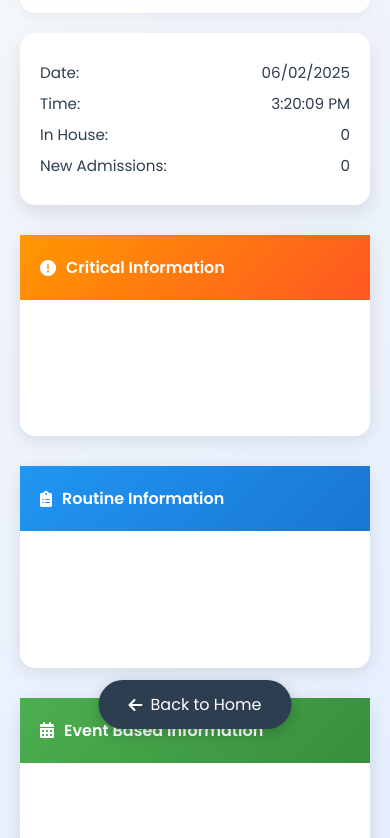
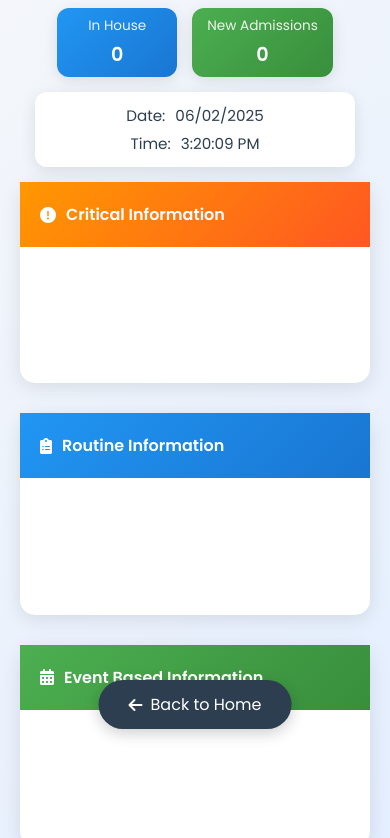
Before and after one commit to D-sumanth/careconnect_2, a website: page public/staff-dashboard.html in a window 390 px wide. Shown: the part 95-933 px from the top of the page. Drawn offline with Linux system fonts and the light colour scheme; no server answers.

Commit message:
updated all dashboards

```diff
--- a/public/css/staff.css
+++ b/public/css/staff.css
@@ -16,26 +16,15 @@ body {
 .top-container {
   display: flex;
   justify-content: space-between;
-  align-items: flex-start;
-  margin-bottom: 30px;
-  gap: 20px;
-}
-
-header {
-  text-align: left;
+  align-items: center;
   padding: 20px;
-  background: rgba(255, 255, 255, 0.9);
-  border-radius: 15px;
-  box-shadow: 0 4px 15px rgba(0, 0, 0, 0.05);
-  backdrop-filter: blur(10px);
-  flex: 0 0 auto;
 }
 
 .logo {
-  font-size: 2.5rem;
+  font-size: 2rem;
   font-weight: 700;
   color: #2c3e50;
-  letter-spacing: -1px;
+  margin: 0;
 }
 
 .logo .blue-c {
@@ -43,23 +32,79 @@ header {
   text-shadow: 2px 2px 4px rgba(33, 150, 243, 0.2);
 }
 
-.info-box {
-  background: rgba(255, 255, 255, 0.95);
-  padding: 20px;
-  border-radius: 15px;
-  box-shadow: 0 8px 20px rgba(0, 0, 0, 0.1);
-  backdrop-filter: blur(10px);
-  flex: 0 0 auto;
-  min-width: 100px;
+.status-container {
+  display: flex;
+  align-items: center;
+  gap: 25px;
 }
 
-.info-box p {
-  margin: 8px 0;
+/* Count Chips Styles */
+.count-chips {
+  display: flex;
+  gap: 15px; /* Space between horizontal chips */
+}
+
+.chip {
+  display: flex;
+  flex-direction: column;
+  align-items: center;
+  padding: 8px 15px;
+  border-radius: 12px;
+  color: white;
+  font-weight: 500;
+  box-shadow: 0 4px 15px rgba(0, 0, 0, 0.1);
+  min-width: 140px;
+  transition: transform 0.3s ease, box-shadow 0.3s ease;
+}
+
+.chip:hover {
+  transform: translateY(-2px);
+  box-shadow: 0 6px 20px rgba(0, 0, 0, 0.15);
+}
+
+.chip.in-house {
+  background: linear-gradient(135deg, #2196f3 0%, #1976d2 100%);
+}
+
+.chip.admissions {
+  background: linear-gradient(135deg, #4caf50 0%, #388e3c 100%);
+}
+
+.chip-label {
+  font-size: 0.85rem;
+  opacity: 0.9;
+  margin-bottom: 4px;
+}
+
+.chip-value {
+  font-size: 1.2rem;
+  font-weight: 600;
+}
+
+
+/* Info Box Styles */
+.info-box {
+  background: white;
+  border-radius: 12px;
+  padding: 12px 20px;
+  box-shadow: 0 4px 15px rgba(0, 0, 0, 0.1);
+  height: 65px; /* Matches logo height */
+  display: flex;
+  align-items: center;
+}
+
+.datetime {
+  display: flex;
+  flex-direction: column;
+  gap: 5px;
+}
+
+.datetime p {
+  margin: 0;
   color: #2c3e50;
   font-size: 0.95rem;
   display: flex;
-  justify-content: space-between;
-  gap: 20px;
+  gap: 10px;
 }
 
 .main-content {
@@ -306,6 +351,33 @@ header {
 @media (max-width: 768px) {
   .top-container {
     flex-direction: column;
+    gap: 20px;
+    padding: 15px;
+  }
+
+  .status-container {
+    width: 100%;
+    flex-direction: column;
+    gap: 15px;
+  }
+
+  .count-chips {
+    flex-direction: row;
+    justify-content: center;
+    width: 100%;
+  }
+
+  .chip {
+    min-width: 120px;
+  }
+
+  .info-box {
+    width: 100%;
+    height: auto;
+  }
+
+  .datetime {
+    width: 100%;
     align-items: center;
   }
 
@@ -316,10 +388,6 @@ header {
 
   .logo {
     font-size: 2rem;
-  }
-
-  .info-box {
-    width: 100%;
   }
 }
 
@@ -334,6 +402,26 @@ header {
     transform: translateY(0);
   }
 }
+
+@keyframes fadeInDown {
+  from {
+    opacity: 0;
+    transform: translateY(-10px);
+  }
+  to {
+    opacity: 1;
+    transform: translateY(0);
+  }
+}
+
+/* Animation */
+.chip, .info-box {
+  animation: fadeInDown 0.5s ease backwards;
+}
+
+.chip:nth-child(1) { animation-delay: 0.1s; }
+.chip:nth-child(2) { animation-delay: 0.2s; }
+.info-box { animation-delay: 0.3s; }
 
 .info-block {
   animation: fadeInUp 0.6s ease backwards;
--- a/public/css/styles.css
+++ b/public/css/styles.css
@@ -394,6 +394,9 @@ header {
 .vertical-nav li:nth-child(4) {
   animation-delay: 0.4s;
 }
+.vertical-nav li:nth-child(5) {
+  animation-delay: 0.5s;
+}
 
 @media (max-width: 768px) {
   .popup-content {
--- a/public/css/vertical-nav.css
+++ b/public/css/vertical-nav.css
@@ -85,6 +85,8 @@
   .vertical-nav li:nth-child(2) { animation-delay: 0.2s; }
   .vertical-nav li:nth-child(3) { animation-delay: 0.3s; }
   .vertical-nav li:nth-child(4) { animation-delay: 0.4s; }
+  .vertical-nav li:nth-child(4) { animation-delay: 0.5s; }
+
 
   @keyframes slideIn {
     to {
--- a/public/staff-dashboard.html
+++ b/public/staff-dashboard.html
@@ -23,11 +23,24 @@
         </h1>
       </header>
 
-      <div class="info-box">
-        <p>Date: <span id="current-date"></span></p>
-        <p>Time: <span id="current-time"></span></p>
-        <p>In House: <span id="in-house-display">0</span></p>
-        <p>New Admissions: <span id="new-admissions-display">0</span></p>
+      <div class="status-container">
+        <div class="count-chips">
+          <div class="chip in-house">
+            <span class="chip-label">In House</span>
+            <span class="chip-value" id="in-house-display">0</span>
+          </div>
+          <div class="chip admissions">
+            <span class="chip-label">New Admissions</span>
+            <span class="chip-value" id="new-admissions-display">0</span>
+          </div>
+        </div>
+
+        <div class="info-box">
+          <div class="datetime">
+            <p>Date: <span id="current-date"></span></p>
+            <p>Time: <span id="current-time"></span></p>
+          </div>
+        </div>
       </div>
     </div>
 
```
Also changed, not shown: public/css/invoices.css (added, +26 -0 lines), public/css/policies.css (+29 -0 lines), public/dashboard.html (+4 -0 lines), public/index.html (+5 -0 lines), public/invoices.html (added, +74 -0 lines), public/policies.html (+11 -0 lines).
